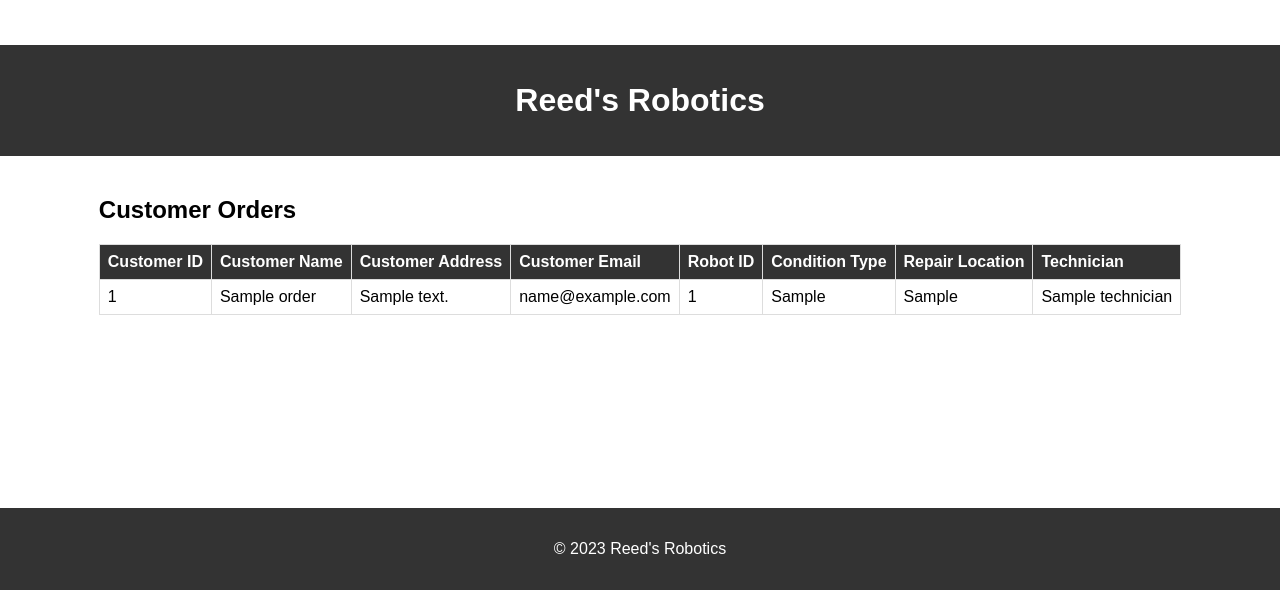
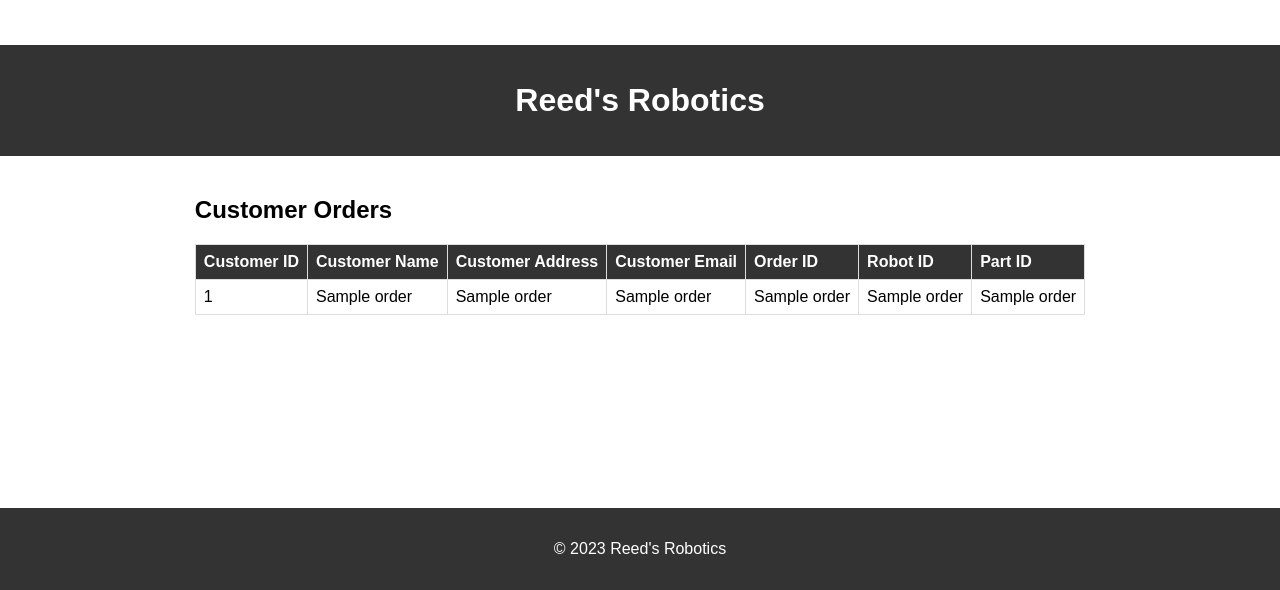
Before and after one commit to Thomas-Moore81/Reed-s-Robotics, a Flask app: template templates/orders.html in a window 1280 px wide. Shown: the part 210-800 px from the top of the page. Run offline with Flask 3, Linux system fonts and the light colour scheme; the template is opened without the code that fills it: most values are stand-ins (such as "Sample title", 1, 10 or a date in 2020).

Commit message:
Orders page working correctly with proper query

```diff
--- a/app.py
+++ b/app.py
@@ -88,19 +88,23 @@ def delete_repair():
 @app.route('/orders')
 def orders():
     connection = mysql.connector.connect(**db_config)
-    cursor = connection.cursor(dictionary=True)
+    cursor = connection.cursor(dictionary=False)
 
     cursor.execute("""
-    SELECT
-    c.customer_id,
-    c.customer_name,
-    c.customer_address,
-    c.customer_email,
-    r.robot_id,
-    o.order_id
-        FROM customers c
-        LEFT JOIN orders o ON c.order_id = o.order_id
-        LEFT JOIN robots r ON o.robot_id = r.robot_id;
+        SELECT
+            c.customer_id,
+            c.customer_name,
+            c.customer_address,
+            c.customer_email,
+            o.order_id,
+            o.robot_id,
+            r.part_id
+        FROM
+            customers c
+        JOIN
+            orders o ON c.customer_id = o.customer_id
+        LEFT JOIN
+            robots r ON o.robot_id = r.robot_id;
 """)
     orders = cursor.fetchall()
     return render_template('orders.html', orders=orders)
@@ -173,27 +177,6 @@ def update_repair():
         except Exception as e:
             return f"Error inserting new record: {str(e)}"
 
-# @app.route('/view_orders')
-# def view_orders():
-#     # Retrieve orders from the database
-#     connection = mysql.connector.connect(**db_config)
-#     cursor = connection.cursor(dictionary=True)
-
-#     cursor.execute("""
-#     SELECT
-#     c.customer_id,
-#     c.customer_name,
-#     c.customer_address,
-#     c.customer_email,
-#     r.robot_id,
-#     o.order_id
-#         FROM customers c
-#         LEFT JOIN orders o ON c.order_id = o.order_id
-#         LEFT JOIN robots r ON o.robot_id = r.robot_id;
-# """)
-#     orders = cursor.fetchall()
-#     return render_template('orders.html', orders=orders)
-
 def execute_query(query, data=None):
     db = mysql.connector.connect(**db_config)
     cursor = db.cursor()
--- a/templates/orders.html
+++ b/templates/orders.html
@@ -20,24 +20,22 @@
                     <th>Customer Name</th>
                     <th>Customer Address</th>
                     <th>Customer Email</th>
+                    <th>Order ID</th>
                     <th>Robot ID</th>
-                    <th>Condition Type</th>
-                    <th>Repair Location</th>
-                    <th>Technician</th>
+                    <th>Part ID</th>
                 </tr>
             </thead>
             <tbody>
                 {% for order in orders %}
-                <tr>
-                    <td>{{ order.customer_id }}</td>
-                    <td>{{ order.customer_name }}</td>
-                    <td>{{ order.customer_address }}</td>
-                    <td>{{ order.customer_email }}</td>
-                    <td>{{ order.robot_id }}</td>
-                    <td>{{ order.condition_type }}</td>
-                    <td>{{ order.repair_location }}</td>
-                    <td>{{ order.technician }}</td>
-                </tr>
+                    <tr>
+                        <td>{{ order[0] }}</td>
+                        <td>{{ order[1] }}</td>
+                        <td>{{ order[2] }}</td>
+                        <td>{{ order[3] }}</td>
+                        <td>{{ order[4] }}</td>
+                        <td>{{ order[5] }}</td>
+                        <td>{{ order[6] }}</td>
+                    </tr>
                 {% endfor %}
             </tbody>
         </table>
```
